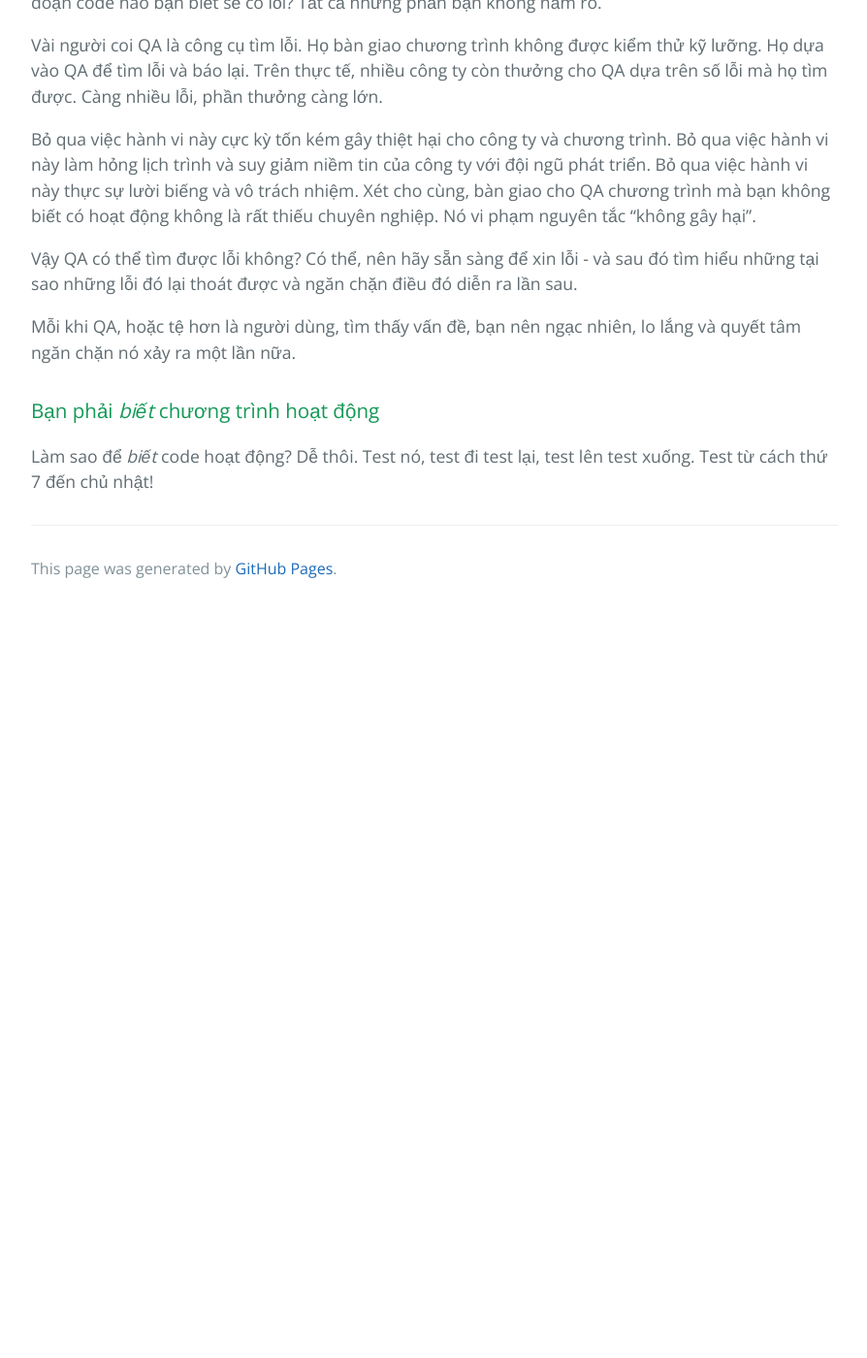
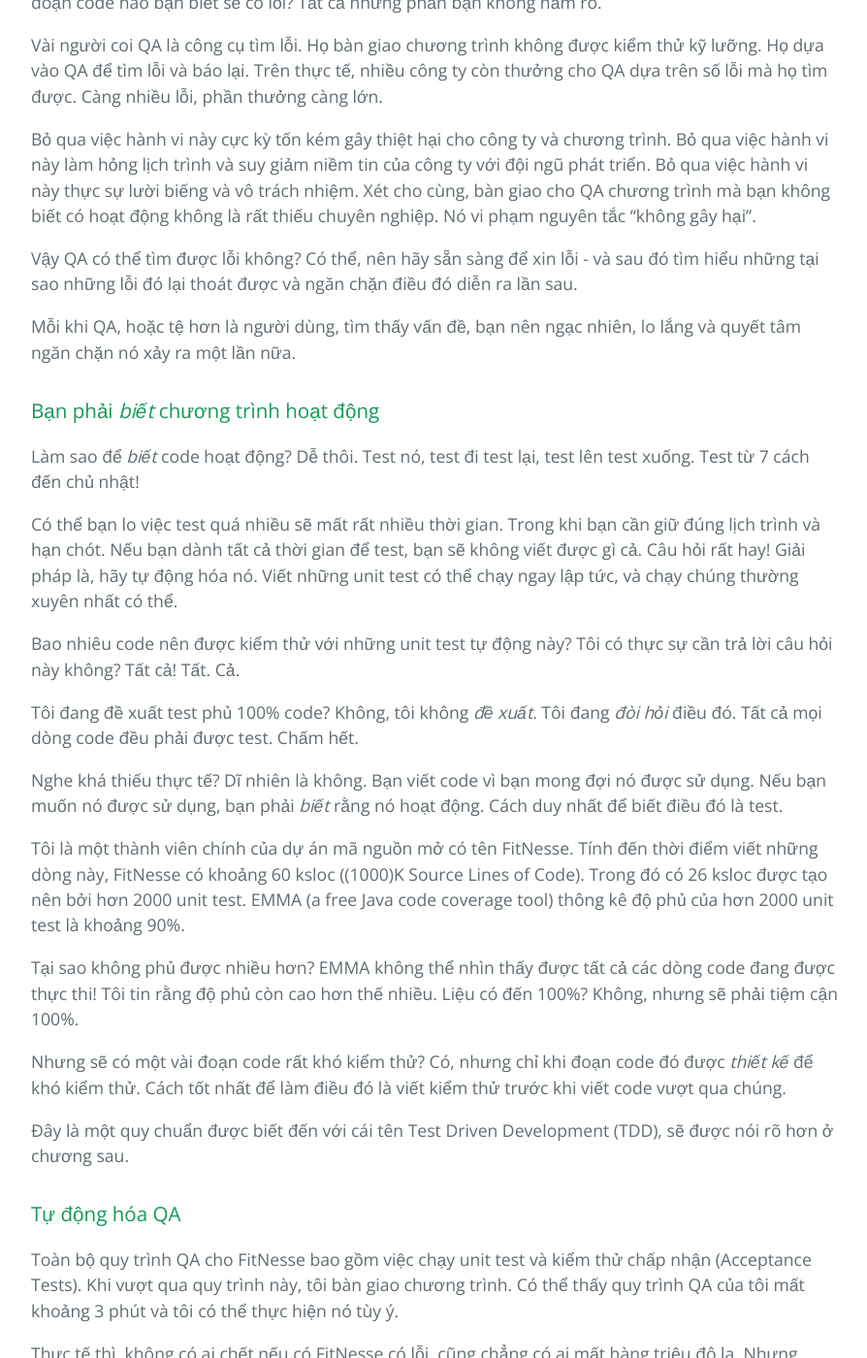
Before and after one commit to HaiBV/haibv.github.io, a Jekyll site: the page built from clean-coder/chapter-1-professionalism.md, in a window 1280 px wide and 1400 px high, scrolled down 3955 px. Shown: the whole window at 97% size, without its empty margins (192-1086 px from the left). Built offline with Jekyll 4.4.1, drawn with Linux system fonts in a browser that asks for light colours; our own code applies the rules of GitHub Pages for plain Markdown files; before the commit the page ends 4585 px from its top, so only the background shows below that; some of the changed text lies outside the part shown.

Commit message:
Update The Clean Coder - Chapter 1 Professionalism

```diff
--- a/clean-coder/chapter-1-professionalism.md
+++ b/clean-coder/chapter-1-professionalism.md
@@ -82,4 +82,28 @@ Mỗi khi QA, hoặc tệ hơn là người dùng, tìm thấy vấn đề, bạ
 
 ### Bạn phải _biết_ chương trình hoạt động
 
-Làm sao để _biết_ code hoạt động? Dễ thôi. Test nó, test đi test lại, test lên test xuống. Test từ cách thứ 7 đến chủ nhật!
+Làm sao để _biết_ code hoạt động? Dễ thôi. Test nó, test đi test lại, test lên test xuống. Test từ 7 cách đến chủ nhật!
+
+Có thể bạn lo việc test quá nhiều sẽ mất rất nhiều thời gian. Trong khi bạn cần giữ đúng lịch trình và hạn chót. Nếu bạn dành tất cả thời gian để test, bạn sẽ không viết được gì cả. Câu hỏi rất hay! Giải pháp là, hãy tự động hóa nó. Viết những unit test có thể chạy ngay lập tức, và chạy chúng thường xuyên nhất có thể.
+
+Bao nhiêu code nên được kiểm thử với những unit test tự động này? Tôi có thực sự cần trả lời câu hỏi này không? Tất cả! Tất. Cả.
+
+Tôi đang đề xuất test phủ 100% code? Không, tôi không _đề xuất_. Tôi đang _đòi hỏi_ điều đó. Tất cả mọi dòng code đều phải được test. Chấm hết.
+
+Nghe khá thiếu thực tế? Dĩ nhiên là không. Bạn viết code vì bạn mong đợi nó được sử dụng. Nếu bạn muốn nó được sử dụng, bạn phải _biết_ rằng nó hoạt động. Cách duy nhất để biết điều đó là test.
+
+Tôi là một thành viên chính của dự án mã nguồn mở có tên FitNesse. Tính đến thời điểm viết những dòng này, FitNesse có khoảng 60 ksloc ((1000)K Source Lines of Code). Trong đó có 26 ksloc được tạo nên bởi hơn 2000 unit test. EMMA (a free Java code coverage tool) thông kê độ phủ của hơn 2000 unit test là khoảng 90%.
+
+Tại sao không phủ được nhiều hơn? EMMA không thể nhìn thấy được tất cả các dòng code đang được thực thi! Tôi tin rằng độ phủ còn cao hơn thế nhiều. Liệu có đến 100%? Không, nhưng sẽ phải tiệm cận 100%.
+
+Nhưng sẽ có một vài đoạn code rất khó kiểm thử? Có, nhưng chỉ khi đoạn code đó được _thiết kế_ để khó kiểm thử. Cách tốt nhất để làm điều đó là viết kiểm thử trước khi viết code vượt qua chúng.
+
+Đây là một quy chuẩn được biết đến với cái tên Test Driven Development (TDD), sẽ được nói rõ hơn ở chương sau.
+
+### Tự động hóa QA
+
+Toàn bộ quy trình QA cho FitNesse bao gồm việc chạy unit test và kiểm thử chấp nhận (Acceptance Tests). Khi vượt qua quy trình này, tôi bàn giao chương trình. Có thể thấy quy trình QA của tôi mất khoảng 3 phút và tôi có thể thực hiện nó tùy ý.
+
+Thực tế thì, không có ai chết nếu có FitNesse có lỗi, cũng chẳng có ai mất hàng triệu đô la. Nhưng FitNesse có hàng nghìn người dùng với số lỗi rất nhỏ.
+
+Chắc chắn là một số hệ thống có những nhiệm vụ quan trọng đến mức những kiểm thử tự động không thể xác định mức độ sẵn sàng đưa vào sử dụng. Tuy nhiên, bạn - với cương vị là một lập trình viên - cần một cơ chế tương đối nhanh chóng và tin cậy để biết rằng code của bạn hoạt động và không ảnh hưởng đến phần còn lại của hệ thống. Vì vậy, ít nhất, những kiểm thử tự động của bạn sẽ cho bạn biết hệ thống có _khả năng cao_ vượt qua QA.
```
